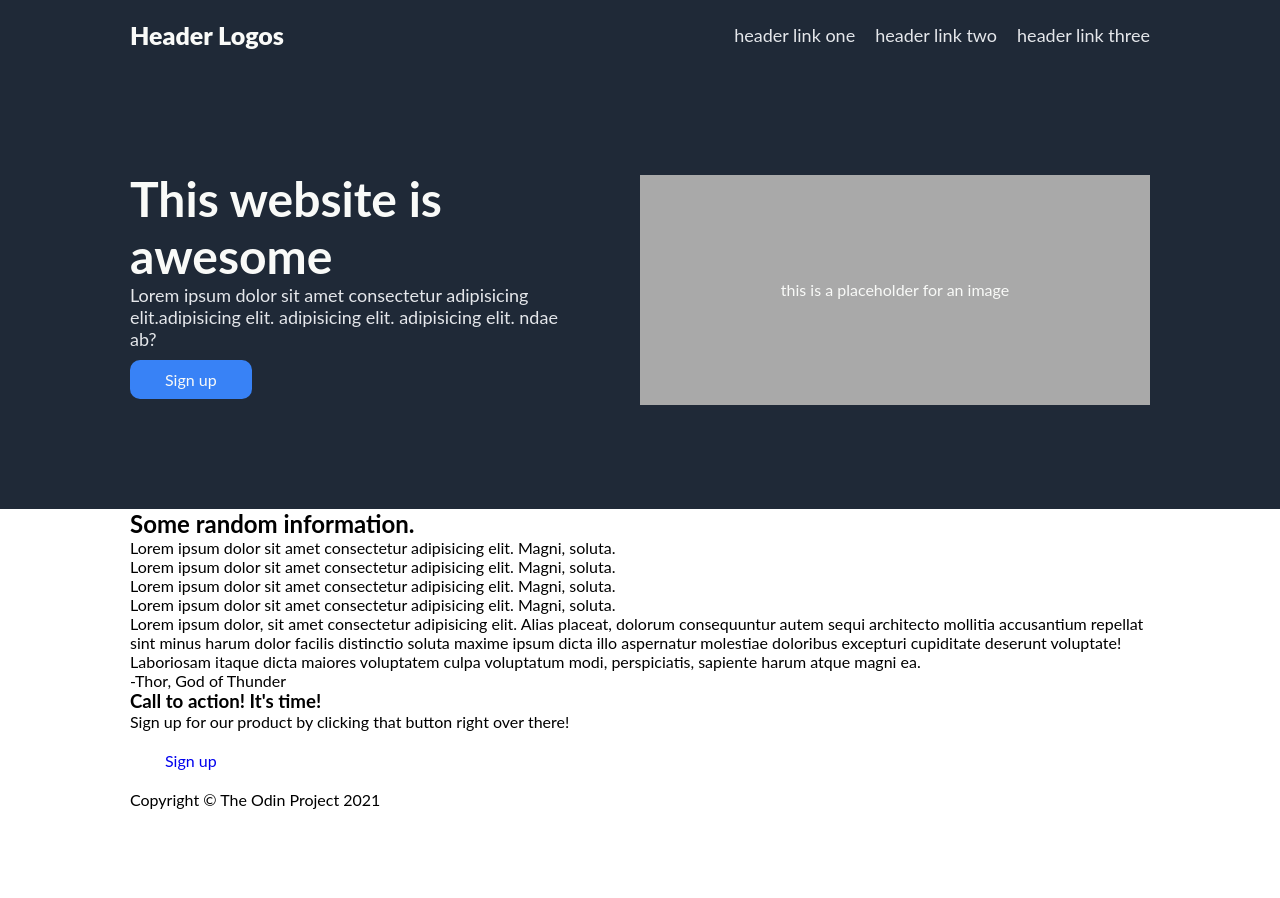
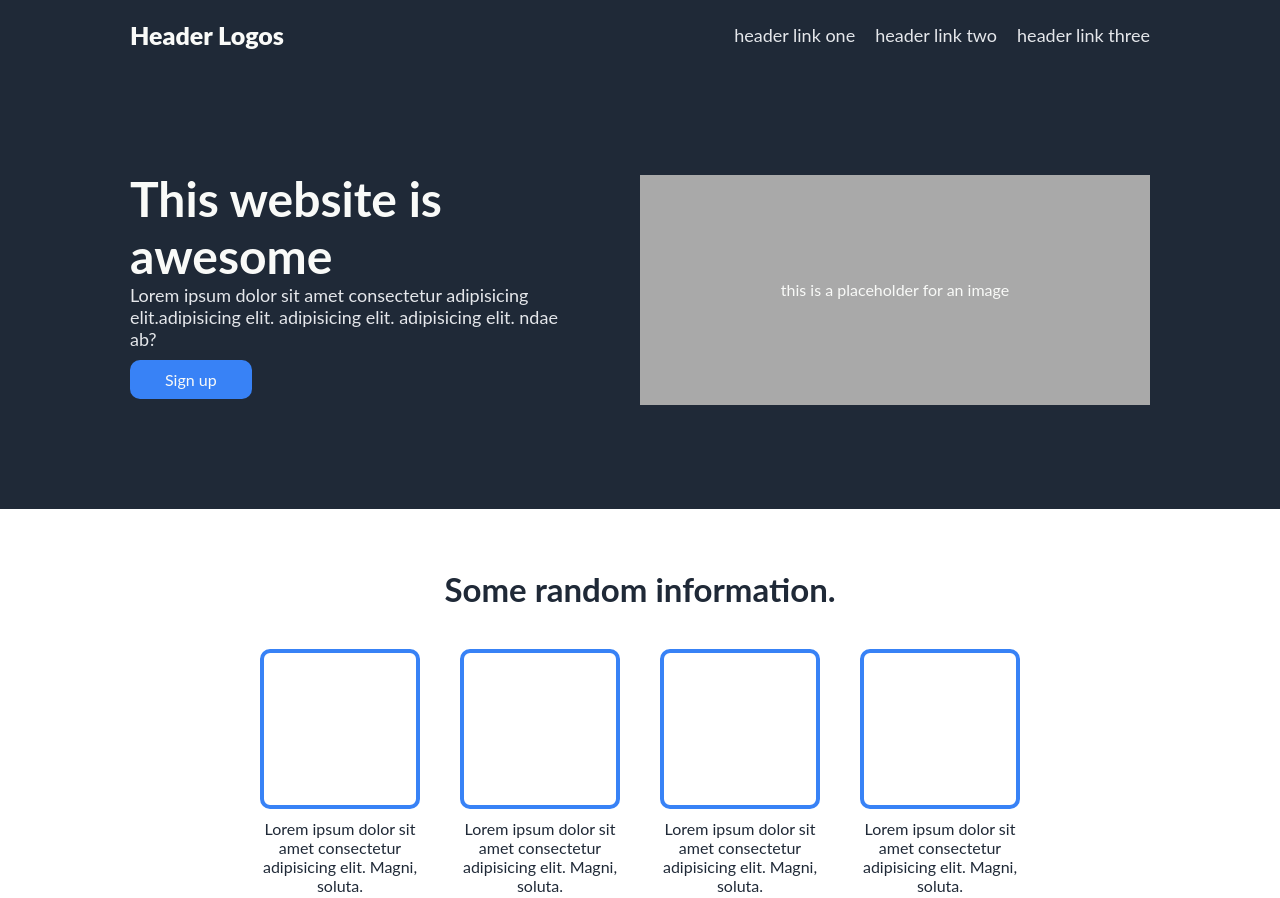
Before and after one commit to orobosaik/landing_page, a plain HTML site: page index.html in a window 1280 px wide. Shown: the top 898 px of the page. Before the commit the page ends 809 px from the top, so only its background shows below. Drawn offline with Linux system fonts and the light colour scheme.

Commit message:
Add styling for the content area

```diff
--- a/style.css
+++ b/style.css
@@ -107,3 +107,43 @@ a{
     align-items: center;
     justify-content: center;
 }
+
+
+
+.content{
+    margin: 2rem 0 10rem 0;
+    color: var(--dark);
+    text-align: center;
+}
+.content__heading{
+    font-weight: 900;
+    font-size: 2.2rem;
+    padding: 2rem 0;
+    margin: 2rem 0;
+}
+.content__cards{
+    display: flex;
+    flex-wrap: wrap;
+    justify-content: center;
+    align-items: center;
+    gap: 4rem;
+}
+
+.cards{
+    display: flex;
+    flex-direction: column;
+    justify-content: center;
+    align-items: center;
+    gap: 1rem;
+    width: 16rem;
+}
+.cards__image{
+    height: 16rem;
+    width: 100%;
+    border: solid var(--blue) .4rem;
+    border-radius: 1rem;
+    -webkit-border-radius: 1rem;
+    -moz-border-radius: 1rem;
+    -ms-border-radius: 1rem;
+    -o-border-radius: 1rem;
+}
```
